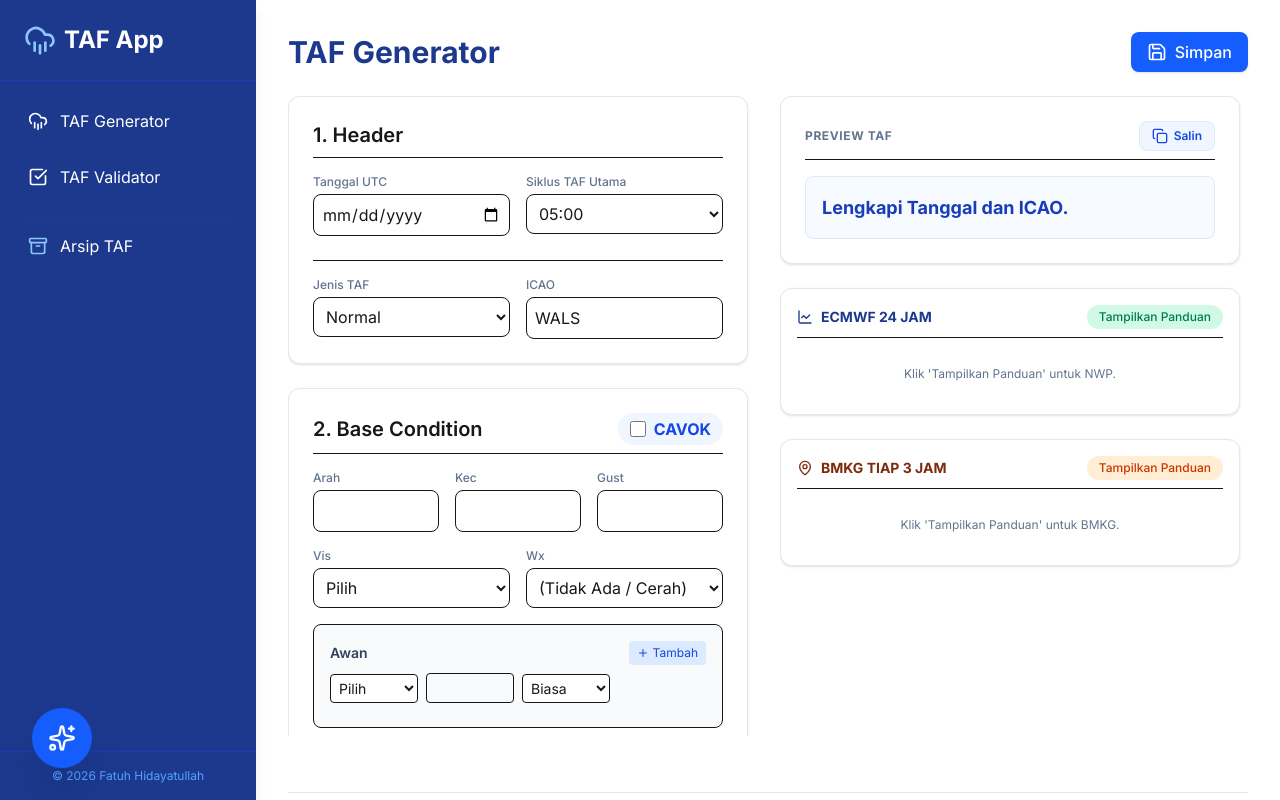
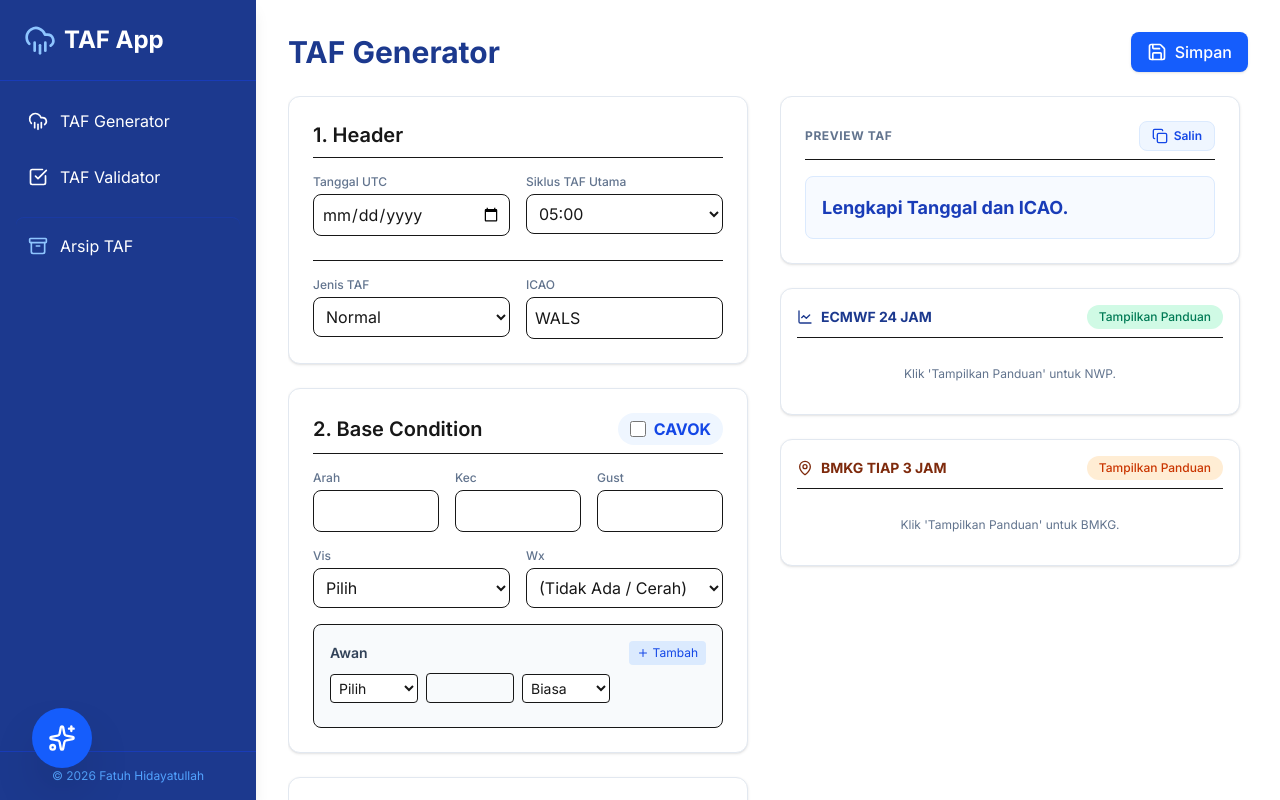
Before and after one commit to fatuhilah/TafApp, a Next.js app: page /generator in a window 1280 px wide. Built offline with nearby package versions, Linux system fonts and the light colour scheme.

Commit message:
TafApp Update

```diff
--- a/src/app/generator/page.tsx
+++ b/src/app/generator/page.tsx
@@ -1695,7 +1695,7 @@ export default function GeneratorPage() {
         </button>
       </div>
 
-      <div className="grid grid-cols-1 lg:grid-cols-2 gap-6 max-h-[80vh]">
+      <div className="grid grid-cols-1 lg:grid-cols-2 gap-6 max-h-[95vh]">
         {/* KOLOM KIRI */}
         <div className="flex flex-col gap-6 overflow-y-auto pr-2 pb-10">
           <div className="bg-white p-6 rounded-xl shadow-sm border border-slate-200">
@@ -2560,7 +2560,7 @@ export default function GeneratorPage() {
         </div>
       </div>
 
-      <div className="mt-8 border-t border-slate-200 pt-6">
+      <div className="hidden mt-8 border-t border-slate-200 pt-6">
         <h2 className="text-xl font-semibold mb-6 flex items-center gap-2 text-blue-900">
           <MapPin className="w-5 h-5" /> 4. Peta Cuaca & Indeks BMKG
         </h2>
```
